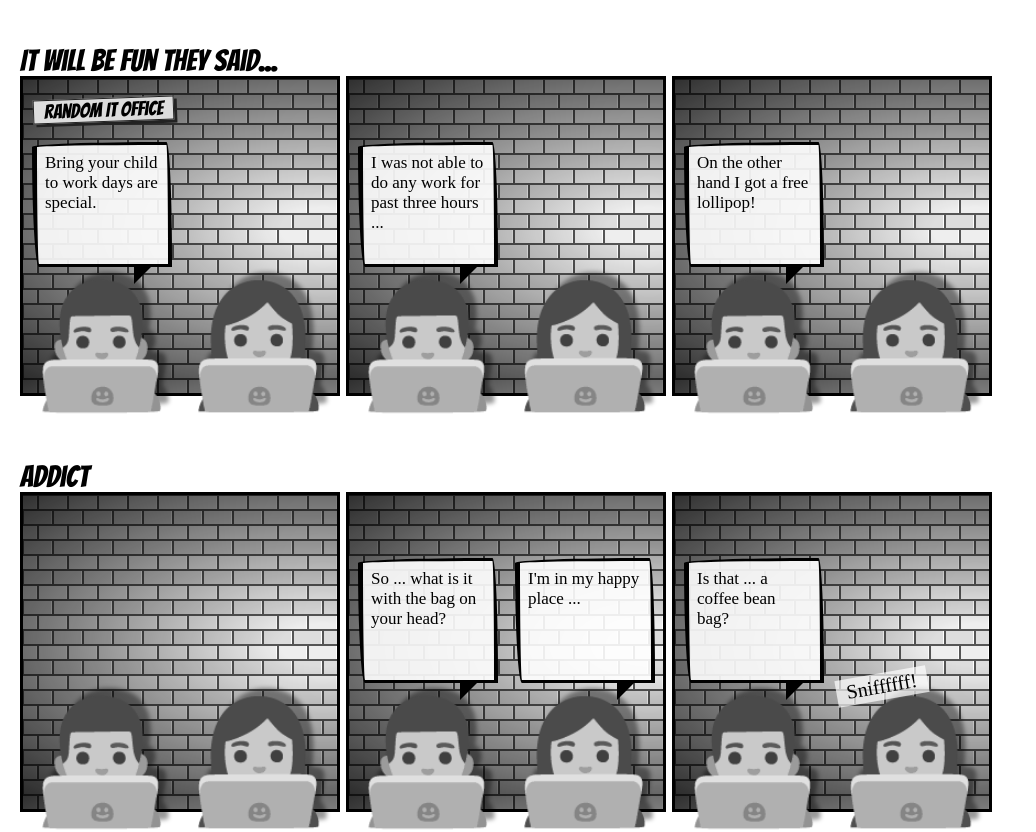
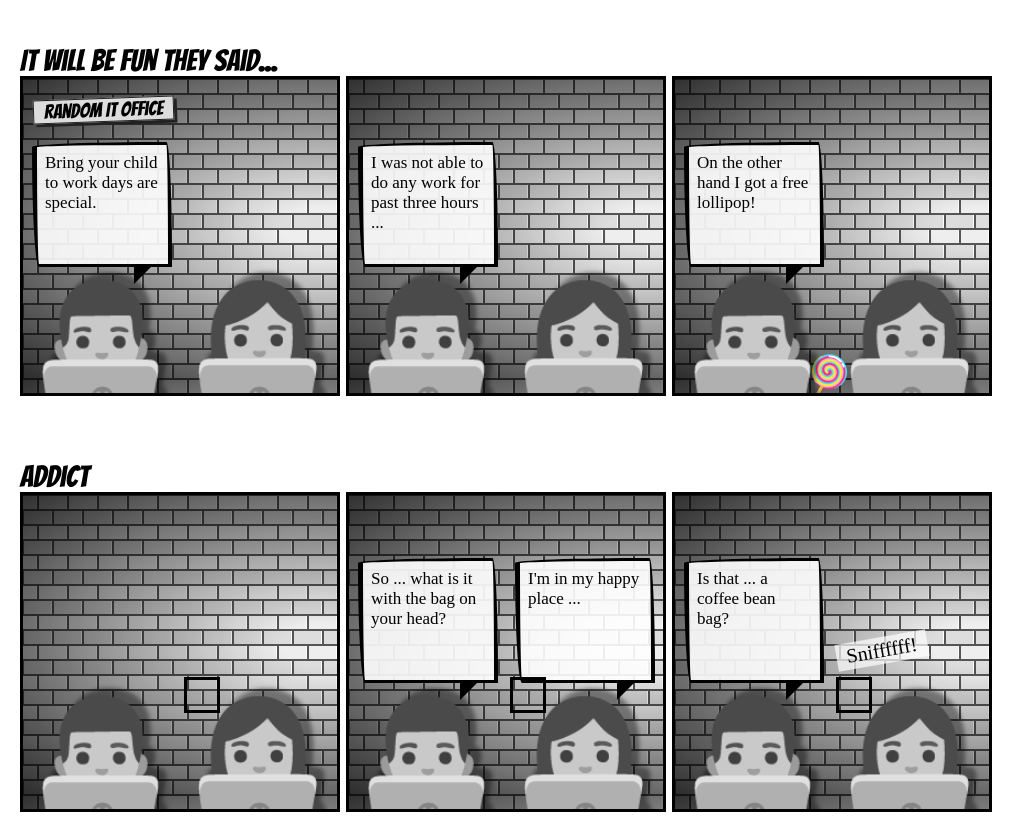
Before and after one commit to MichalBryxi/gradient-company, a React (Create React App) app: page / in a window 1280 px wide. Shown: the whole page, without its empty margins (0-1036 px from the left). Built offline with nearby package versions, Linux system fonts and the light colour scheme; a web font is replaced by a local one.

Commit message:
POC for character items

```diff
--- a/src/App.css
+++ b/src/App.css
@@ -32,6 +32,7 @@
   align-items: start;
 }
 .box{
+  overflow: hidden;
   background:#fff;
   border: solid black;
   border-color: black;
@@ -137,7 +138,7 @@
   /* transform: rotate(2deg); */
 }
 
-.character {
+.face {
   font-size: 6em;
   line-height: 0.8em;
   filter: grayscale(100%) drop-shadow(8px -8px 2px rgba(0, 0, 0, 0.4));
@@ -157,10 +158,10 @@
   justify-self: center;
   position: relative;
 }
-.lolipop {
+.lollipop {
   position: absolute;
-  left: 2.6em;
-  bottom: -0.15em;
+  right: -.6em;
+  bottom: -0.2em;
   font-size: 2em;
   transform: scaleX(-1) rotate(15deg);
 }
--- a/src/Comic/Character.js
+++ b/src/Comic/Character.js
@@ -23,7 +23,10 @@ const Character = function(props) {
           </p>
         }
         <span className="character">
-          {face}
+          {props.children}
+          <span className="face">
+            {face}
+          </span>
         </span>
       </div>
     </React.Fragment>
--- /dev/null
+++ b/src/Comic/Lollipop.js
@@ -0,0 +1,9 @@
+import React, { Component } from 'react';
+
+const Lollipop = function(props) {
+  return (
+    <div class="lollipop">🍭</div>
+  );
+}
+
+export default Lollipop;
--- a/src/Issues/01-it-will-be-fun.js
+++ b/src/Issues/01-it-will-be-fun.js
@@ -2,6 +2,7 @@ import React, { Component } from 'react';
 import Comic from '../Comic';
 import Panel from '../Comic/Panel';
 import Character from '../Comic/Character';
+import Lollipop from '../Comic/Lollipop';
 
 class Issue extends Component {
   render(props) {
@@ -29,7 +30,9 @@ class Issue extends Component {
           <Character
             type="computer-man"
             position="left"
-            say="On the other hand I got a free lollipop!"/>
+            say="On the other hand I got a free lollipop!">
+            <Lollipop />
+          </Character>
           <Character type="computer-woman" position="right"/>
         </Panel>
 
```
Also changed, not shown: public/preview.png.
